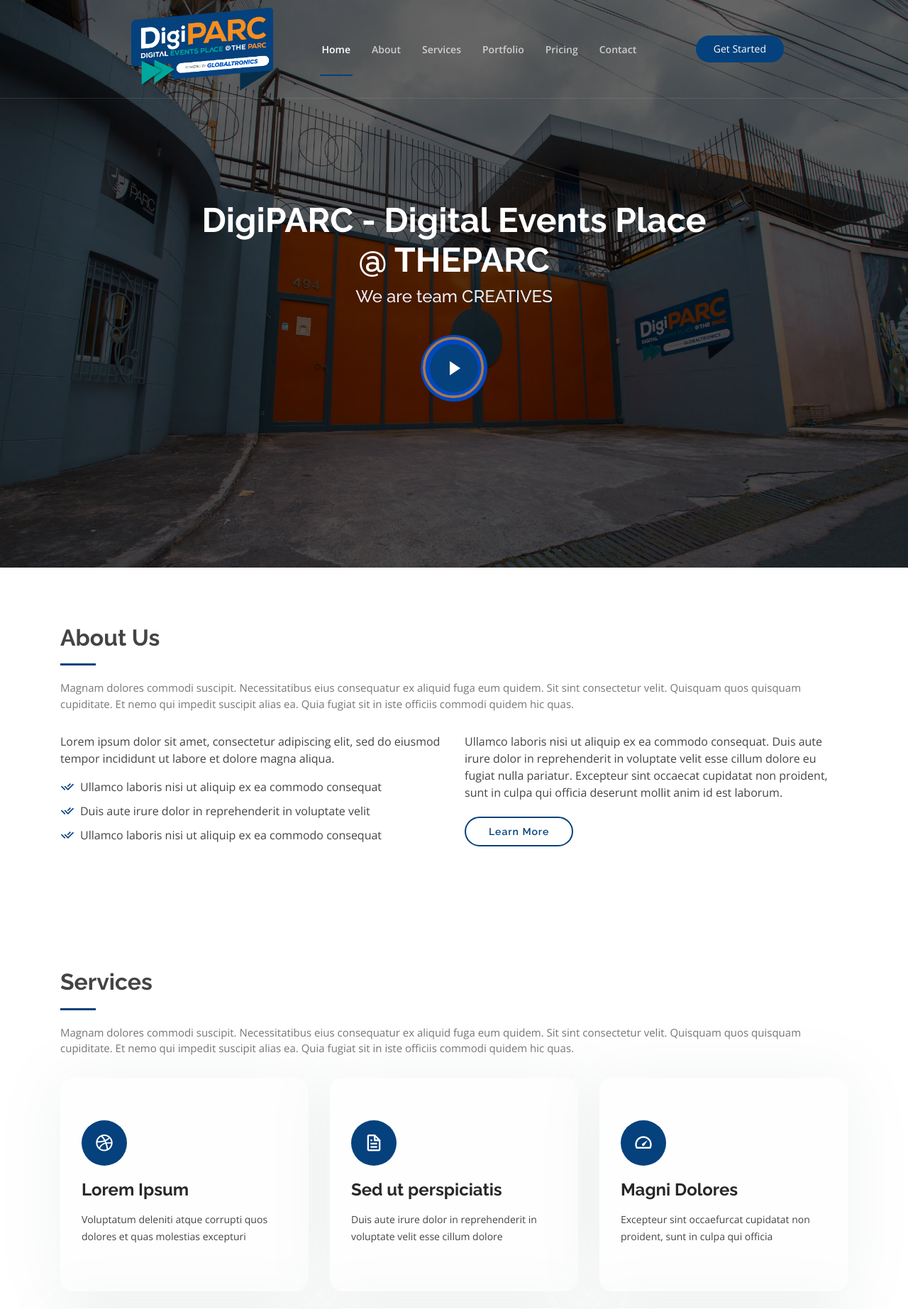
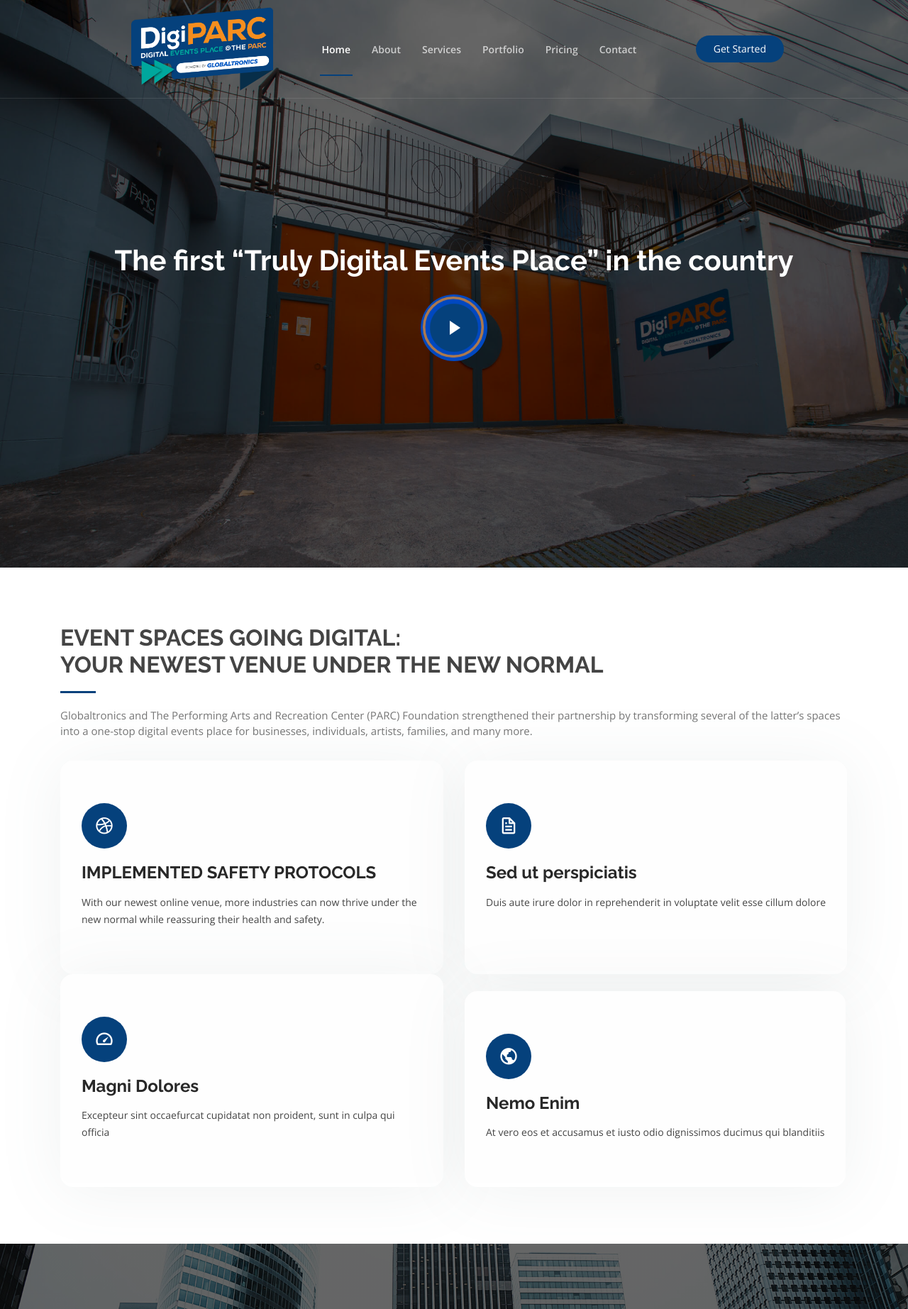
Before and after one commit to BermudezJimmel/DigiPARC, a PHP site: page / in a window 1280 px wide. Shown: the top 1845 px of the page at 71% size. Run offline with PHP 8.4, Linux system fonts and the light colour scheme.

Commit message:
putting the text on website

```diff
--- a/assets/css/style.css
+++ b/assets/css/style.css
@@ -438,8 +438,8 @@ h1, h2, h3, h4, h5, h6 {
 }
 
 #hero h1 {
-  margin: 0 0 10px 0;
-  font-size: 48px;
+  margin: 0 0 20px 0;
+  font-size: 40px;
   font-weight: 700;
   line-height: 56px;
   color: #fff;
--- a/index.html
+++ b/index.html
@@ -87,9 +87,9 @@
   <section id="hero" class="d-flex flex-column justify-content-center">
     <div class="container">
       <div class="row justify-content-center">
-        <div class="col-xl-8">
-          <h1>DigiPARC - Digital Events Place @ THEPARC</h1>
-          <h2>We are team CREATIVES</h2>
+        <div class="col-xl-12">
+          <h1>The first “Truly Digital Events Place” in the country</h1>
+          <!-- <h2>We are team CREATIVES</h2> -->
           <a href="https://www.youtube.com/watch?v=q2cnGVwM9zI&t=1s" class="venobox play-btn mb-4" data-vbtype="video" data-autoplay="true"></a>
         </div>
       </div>
@@ -99,7 +99,7 @@
   <main id="main">
 
     <!-- ======= About Us Section ======= -->
-    <section id="about" class="about">
+    <!-- <section id="about" class="about">
       <div class="container">
 
         <div class="section-title">
@@ -130,27 +130,28 @@
         </div>
 
       </div>
-    </section><!-- End About Us Section -->
+    </section> -->
+    <!-- End About Us Section -->
 
     <!-- ======= Services Section ======= -->
     <section id="services" class="services">
       <div class="container">
 
         <div class="section-title">
-          <h2>Services</h2>
-          <p>Magnam dolores commodi suscipit. Necessitatibus eius consequatur ex aliquid fuga eum quidem. Sit sint consectetur velit. Quisquam quos quisquam cupiditate. Et nemo qui impedit suscipit alias ea. Quia fugiat sit in iste officiis commodi quidem hic quas.</p>
+          <h2>EVENT SPACES GOING DIGITAL: <br> YOUR NEWEST VENUE UNDER THE NEW NORMAL</h2>
+          <p>Globaltronics and The Performing Arts and Recreation Center (PARC) Foundation strengthened their partnership by transforming several of the latter’s spaces into a one-stop digital events place for businesses, individuals, artists, families, and many more. </p>
         </div>
 
         <div class="row">
-          <div class="col-lg-4 col-md-6 d-flex align-items-stretch">
+          <div class="col-lg-6 col-md-6 d-flex align-items-stretch">
             <div class="icon-box">
               <div class="icon"><i class="bx bxl-dribbble"></i></div>
-              <h4><a href="">Lorem Ipsum</a></h4>
-              <p>Voluptatum deleniti atque corrupti quos dolores et quas molestias excepturi</p>
+              <h4><a href="">IMPLEMENTED SAFETY PROTOCOLS</a></h4>
+              <p>With our newest online venue, more industries can now thrive under the new normal while reassuring their health and safety.</p>
             </div>
           </div>
 
-          <div class="col-lg-4 col-md-6 d-flex align-items-stretch mt-4 mt-md-0">
+          <div class="col-lg-6 col-md-6 d-flex align-items-stretch mt-4 mt-md-0">
             <div class="icon-box">
               <div class="icon"><i class="bx bx-file"></i></div>
               <h4><a href="">Sed ut perspiciatis</a></h4>
@@ -158,7 +159,7 @@
             </div>
           </div>
 
-          <div class="col-lg-4 col-md-6 d-flex align-items-stretch mt-4 mt-lg-0">
+          <div class="col-lg-6 col-md-6 d-flex align-items-stretch mt-4 mt-lg-0">
             <div class="icon-box">
               <div class="icon"><i class="bx bx-tachometer"></i></div>
               <h4><a href="">Magni Dolores</a></h4>
@@ -166,7 +167,7 @@
             </div>
           </div>
 
-          <div class="col-lg-4 col-md-6 d-flex align-items-stretch mt-4">
+          <div class="col-lg-6 col-md-6 d-flex align-items-stretch mt-4">
             <div class="icon-box">
               <div class="icon"><i class="bx bx-world"></i></div>
               <h4><a href="">Nemo Enim</a></h4>
@@ -174,7 +175,7 @@
             </div>
           </div>
 
-          <div class="col-lg-4 col-md-6 d-flex align-items-stretch mt-4">
+          <!-- <div class="col-lg-4 col-md-6 d-flex align-items-stretch mt-4">
             <div class="icon-box">
               <div class="icon"><i class="bx bx-slideshow"></i></div>
               <h4><a href="">Dele cardo</a></h4>
@@ -188,7 +189,7 @@
               <h4><a href="">Divera don</a></h4>
               <p>Modi nostrum vel laborum. Porro fugit error sit minus sapiente sit aspernatur</p>
             </div>
-          </div>
+          </div> -->
 
         </div>
 
```
